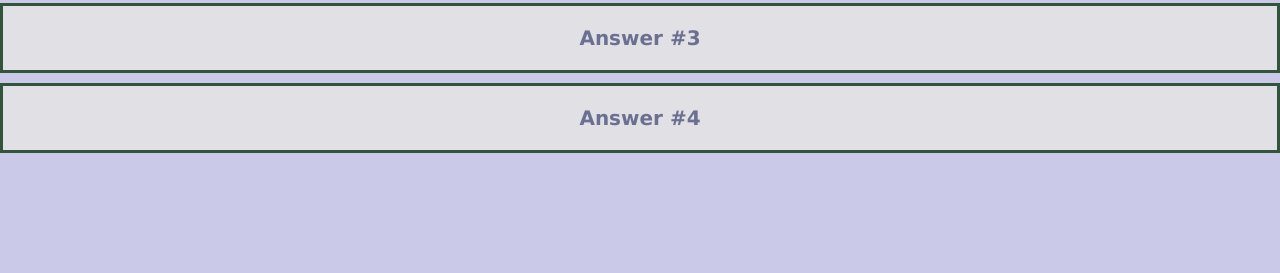
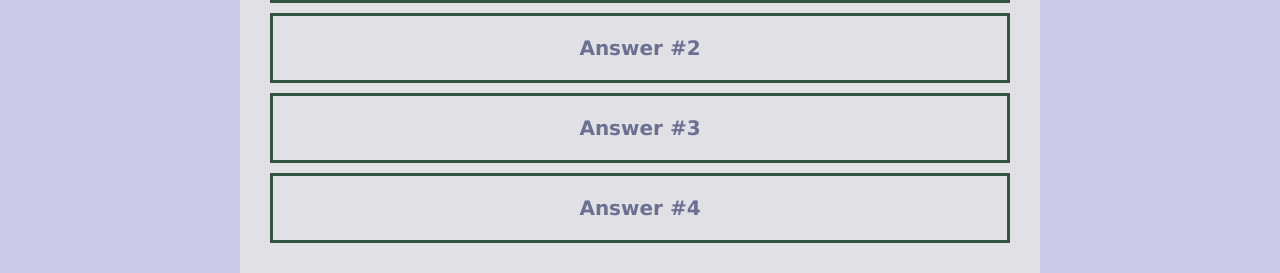
Before and after one commit to MadeleineA42/Quiz-o-Mania, a plain HTML site: page index.html in a window 1280 px wide. Shown: the part 530-803 px from the top of the page. Drawn offline with Linux system fonts and the light colour scheme.

```diff
--- a/assets/style.css
+++ b/assets/style.css
@@ -27,6 +27,12 @@ body    {
 
 .quiz   {
     padding: 40px 0;
+    background: #E1E0E4;
+    width: 100%;
+    max-width: 800px;
+    margin: 100px auto 0;
+    border: 20px;
+    padding: 30px;
 }
 #start  {
     background-color: #E1E0E4;
```
